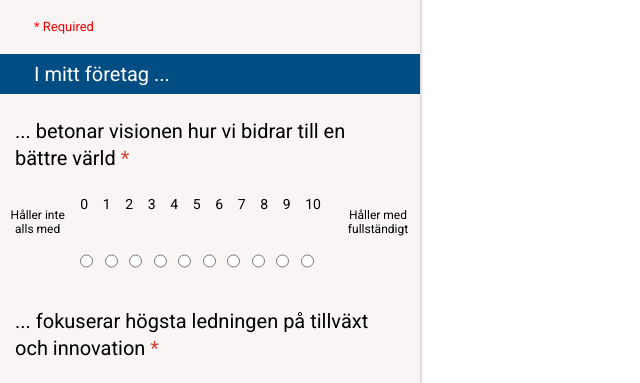
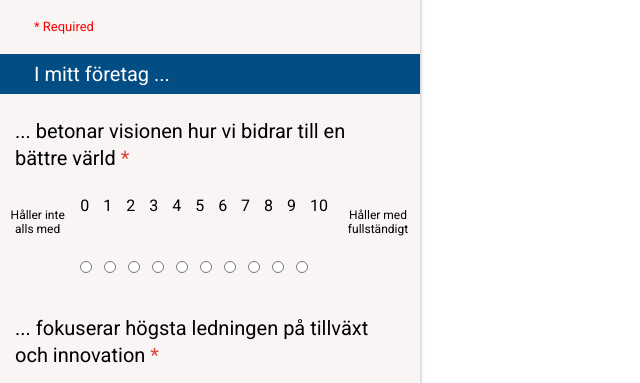
Before and after one commit to mezar97/tes1, a plain HTML site: page index.html in a window 1280 px wide. Shown: the part 397-780 px from the top of the page, without its empty margins (0-640 px from the left). Drawn offline with Linux system fonts and the light colour scheme.

Commit message:
alt ocu nu

```diff
--- a/index.html
+++ b/index.html
@@ -564,7 +564,6 @@
 .alternative {
     display: flow-root;
     width: 265px;
-    font-size: 14px;
 }
 
 .nummer {
@@ -582,7 +581,7 @@
     -webkit-justify-content: center;
     justify-content: center;
     min-height: 3em;
-    min-width: 9px
+    min-width: 8px
 }
 
 .alt {
@@ -600,7 +599,7 @@
     -webkit-justify-content: center;
     justify-content: center;
     min-height: 3em;
-    min-width: 13px
+    width: 12px
 }
 
 .head-two {
```
